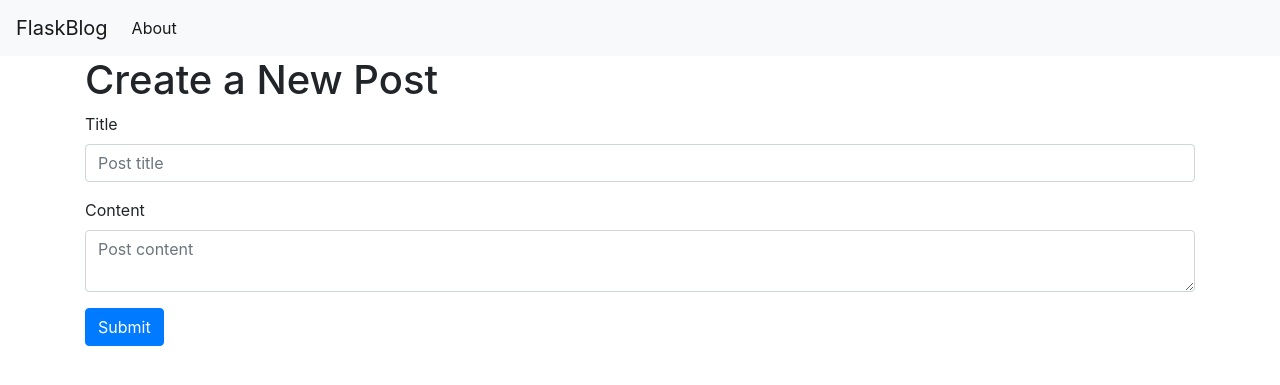
After one commit to lotixdsmr/flask_blog, a Flask app: page /create in a window 1280 px wide. The commit adds this page. Shown: the top 385 px of the page. Run offline with Flask 2, Linux system fonts and the light colour scheme; some libraries are stand-ins or nearby versions.

Commit message:
Add edit post function

```diff
--- a/app.py
+++ b/app.py
@@ -1,5 +1,5 @@
 import sqlite3
-from flask import Flask, render_template
+from flask import Flask, render_template, url_for, request, flash, redirect
 from werkzeug.exceptions import abort
 
 def get_db_connection():
@@ -18,6 +18,7 @@ def get_post(post_id):
 	return post
 
 app = Flask(__name__)
+app.config['SECRET_KEY'] = "notverysecretmrgithub"
 
 @app.route('/')
 def index():
@@ -30,3 +31,43 @@ def index():
 def post(post_id):
 	post = get_post(post_id)
 	return render_template('post.html', post=post)
+
+@app.route('/create', methods=('GET', 'POST'))
+def create():
+	if request.method == 'POST':
+		title = request.form['title']
+		content = request.form['content']
+
+		if not title:
+			flash('Title is required')
+		else:
+			conn = get_db_connection()
+			conn.execute('INSERT INTO posts (title, content) VALUES(?, ?)',
+				(title, content))
+			conn.commit()
+			conn.close()
+			return redirect(url_for('index'))
+
+	return render_template('create.html')
+
+@app.route('/<int:id>/edit', methods=('GET', 'POST'))
+def edit(id):
+	post = get_post(id)
+
+	if request.method == 'POST':
+		title = request.form['title']
+		content = request.form['content']
+
+		if not title:
+			flash('Title is required!')
+		else:
+			conn = get_db_connection()
+			conn.execute('UPDATE posts SET title = ?, content = ?'
+						 ' WHERE id = ?',
+						 title, content, id)
+			conn.commit()
+			conn.close()
+
+		return redirect(url_for('index'))
+
+	render_template('edit.html', post=post)
--- a/templates/base.html
+++ b/templates/base.html
@@ -21,11 +21,18 @@
             <li class="nav-item active">
                 <a class="nav-link" href="#">About</a>
             </li>
+            <li class="nav-item">
+                <a class="nav-link" href="{{ url_for('create') }}"></a>
+            </li>
             </ul>
         </div>
     </nav>
     <div class="container">
+        {% for message in get_flashed_messages() %}
+            <div class="alert alert-danger">{{ message }}</div>
+        {% endfor %}
         {% block content %} {% endblock %}
+
     </div>
 
     <!-- Optional JavaScript -->
--- /dev/null
+++ b/templates/create.html
@@ -0,0 +1,23 @@
+{% extends 'base.html' %}
+
+{% block content %}
+<h1>{% block title %} Create a New Post {% endblock %}</h1>
+
+<form method="post">
+    <div class="form-group">
+        <label for="title">Title</label>
+        <input type="text" name="title"
+               placeholder="Post title" class="form-control"
+               value="{{ request.form['title'] }}"></input>
+    </div>
+
+    <div class="form-group">
+        <label for="content">Content</label>
+        <textarea name="content" placeholder="Post content"
+                  class="form-control">{{ request.form['content'] }}</textarea>
+    </div>
+    <div class="form-group">
+        <button type="submit" class="btn btn-primary">Submit</button>
+    </div>
+</form>
+{% endblock %}
--- a/templates/index.html
+++ b/templates/index.html
@@ -3,7 +3,7 @@
 {% block content %}
 	<h1>{% block title %} Welcome to FlaskBlog {% endblock %}</h1>
 	{% for post in posts %}
-		<a href ="#">
+		<a href="{{ url_for('post', post_id=post['id']) }}">
 			<h2>{{ post['title']}}</h2>
 		<a>
 		<span class="badge badge-primary">{{ post['created'] }}</span>
```
Also changed, not shown: templates/post.html (added, +7 -0 lines), database.db.
